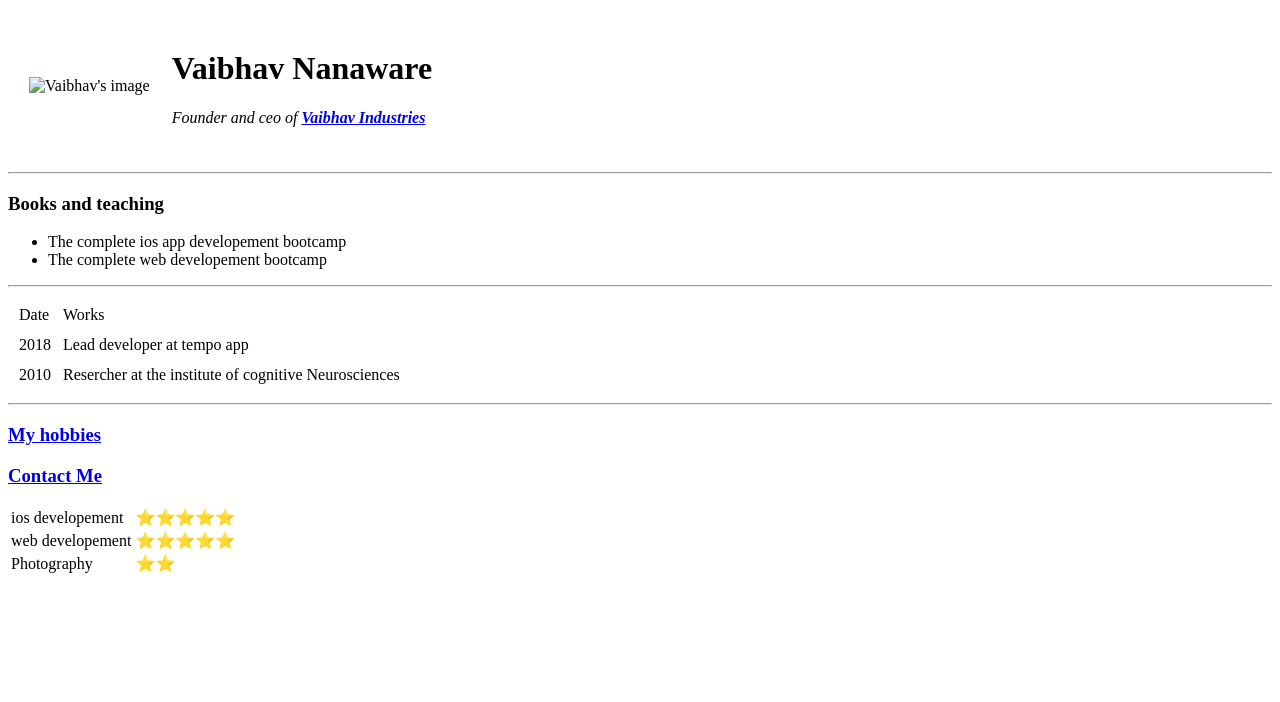
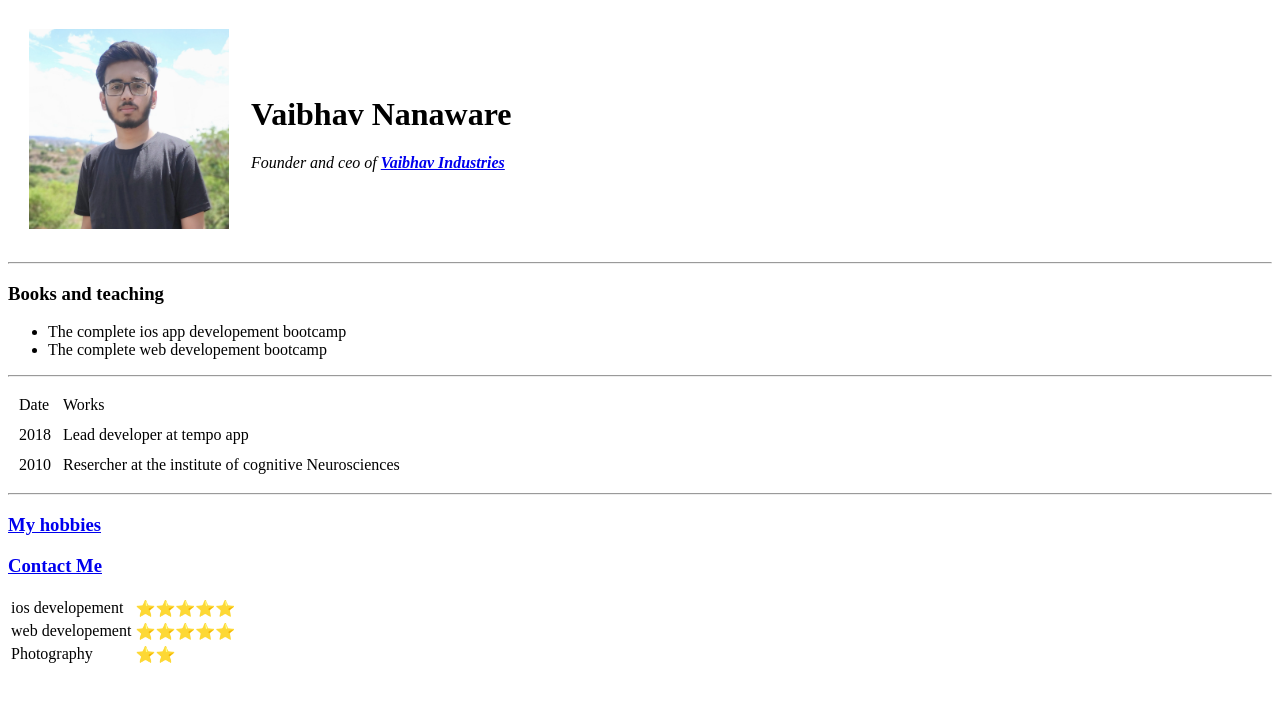
Before and after one commit to vaibhavdn136/cv, a plain HTML site: page index.html in a window 1280 px wide. Drawn offline with Linux system fonts and the light colour scheme.

Commit message:
Update index.html

```diff
--- a/index.html
+++ b/index.html
@@ -9,7 +9,7 @@
 <body>
   <table cellspacing = "20">
     <tr>
-      <td>  <img src="Images/image-2-1.jpg" alt="Vaibhav's image" width="200" height="200"></td>
+      <td>  <img src="image-2-1.jpg" alt="Vaibhav's image" width="200" height="200"></td>
       <td><h1>Vaibhav Nanaware </h1>
       <p>
         <em>Founder and ceo of <strong> <a href="https://in.linkedin.com/in/vaibhav-nanaware-39ab68205">Vaibhav Industries</a> </strong></em>
```
